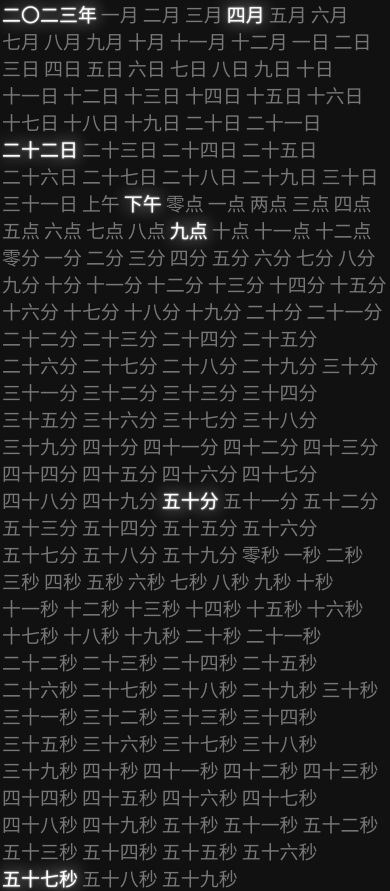
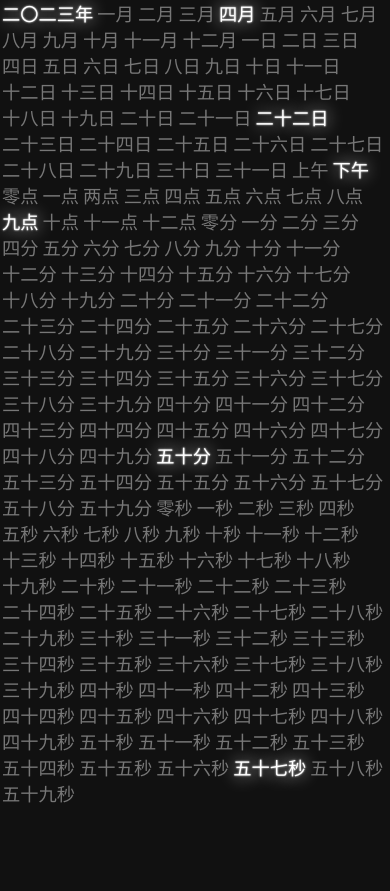
Before and after one commit to JmyFilm/time, a plain HTML site: page index.html in a window 390 px wide. After the commit the page ends 844 px from the top, so only its background shows below. Drawn offline with Linux system fonts and the light colour scheme.

Commit message:
Add files via upload

```diff
--- a/index.html
+++ b/index.html
@@ -32,7 +32,7 @@
       }
       @media screen and (max-width: 500px) {
         main {
-          font-size: calc((1vw + 1vh + 1vmin + 1vmax)/1.30);
+          font-size: calc((1vw + 1vh + 1vmin + 1vmax)/1.35);
         }
       }
       main > span {
```
